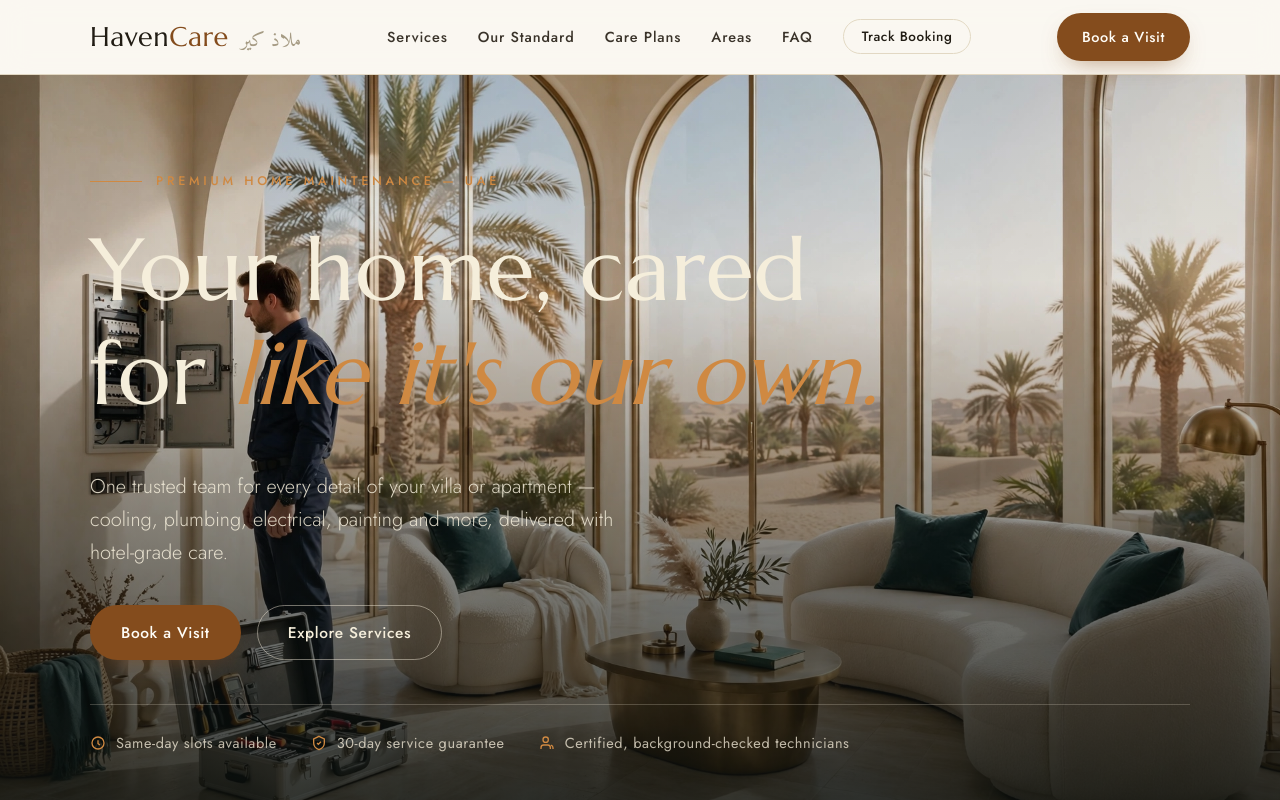
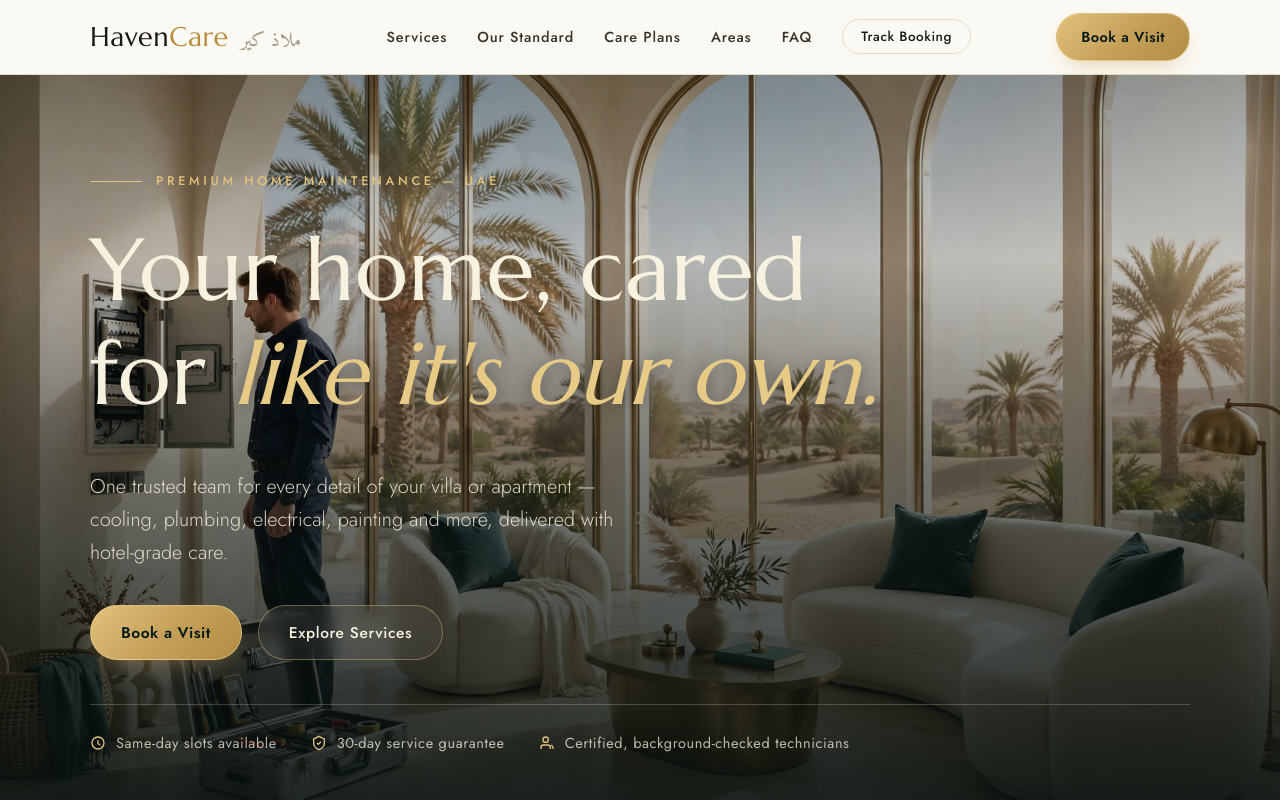
Before and after one commit to mohammadumarglobal1-dotcom/havencare-home-maintenance, a website: page index.html in a window 1280 px wide. Shown: the top 800 px of the page. Drawn offline with Linux system fonts and the light colour scheme.

Commit message:
Elevate luxury color palette: Royal Champagne Gold, Imperial Emerald, and high-contrast obsidian button typography

```diff
--- a/assets/css/admin.css
+++ b/assets/css/admin.css
@@ -1,14 +1,14 @@
 :root {
-  --bg-admin: #0A1413;
-  --bg-card: #12211F;
-  --bg-card-hover: #172A28;
-  --surface-border: #1E3734;
-  --brass: #CF8942;
-  --brass-dark: #844C1D;
-  --text-primary: #F5EEDB;
+  --bg-admin: #081312;
+  --bg-card: #0E201E;
+  --bg-card-hover: #152B28;
+  --surface-border: #1C3835;
+  --brass: #D8B467;
+  --brass-dark: #B88E3E;
+  --text-primary: #F7F2E6;
   --text-muted: #8E9F9D;
-  --status-pending: #E5A93C;
-  --status-confirmed: #4A90E2;
+  --status-pending: #EAB308;
+  --status-confirmed: #38BDF8;
   --status-inprogress: #A855F7;
   --status-completed: #22C55E;
   --status-cancelled: #EF4444;
@@ -96,20 +96,21 @@ body {
 }
 
 .btn-primary {
-  background: var(--brass-dark);
-  border: 1px solid var(--brass);
-  color: #FFFDF7;
+  background: linear-gradient(135deg, #E2C27D 0%, #C5A059 100%);
+  border: 1px solid rgba(255, 235, 175, 0.4);
+  color: #0A1C1A;
   padding: 8px 20px;
   border-radius: 8px;
   font-size: 14px;
   cursor: pointer;
-  font-weight: 500;
+  font-weight: 600;
   transition: all 0.2s ease;
 }
 
 .btn-primary:hover {
-  background: var(--brass);
-  color: #0E2927;
+  background: linear-gradient(135deg, #ECD193 0%, #D4AC60 100%);
+  color: #051211;
+  box-shadow: 0 6px 18px rgba(197, 160, 89, 0.4);
 }
 
 /* Container */
--- a/assets/css/style.css
+++ b/assets/css/style.css
@@ -1,22 +1,22 @@
 :root {
       color-scheme: light dark;
-      --bg: #FAF7F1;
-      --bg-alt: #F0E9DB;
+      --bg: #FBF9F4;
+      --bg-alt: #F3ECE0;
       --surface: #FFFFFF;
-      --deep: #0E2927;
-      --deep-2: #0A1F1E;
-      --ink: #211C14;
-      --ink-soft: #3A332A;
-      --muted: #6F6553;
-      --faint: #A69B84;
-      --line: #E2D8C3;
-      --brass: #844C1D;
-      --brass-strong: #6B3B12;
-      --brass-on-dark: #CF8942;
-      --brass-wash: #F7EFE6;
-      --cream-on-dark: #F5EEDB;
-      --shadow: 0 18px 50px -18px rgba(78, 44, 16, 0.28);
-      --shadow-sm: 0 8px 24px -12px rgba(78, 44, 16, 0.25);
+      --deep: #0C211F;
+      --deep-2: #081615;
+      --ink: #1C1914;
+      --ink-soft: #383228;
+      --muted: #6E6656;
+      --faint: #A39985;
+      --line: #E3DAC9;
+      --brass: #B88E3E;
+      --brass-strong: #9E7528;
+      --brass-on-dark: #E2C27D;
+      --brass-wash: #F6EFE0;
+      --cream-on-dark: #F7F1DF;
+      --shadow: 0 18px 50px -18px rgba(12, 33, 31, 0.22);
+      --shadow-sm: 0 8px 24px -12px rgba(12, 33, 31, 0.18);
       --radius-lg: 18px;
       --radius-md: 12px;
       --font-display: "Marcellus", "Georgia", serif;
@@ -27,23 +27,23 @@
 
     @media (prefers-color-scheme: dark) {
       :root {
-        --bg: #12100C;
-        --bg-alt: #1A1712;
-        --surface: #1D1913;
-        --deep: #0B1D1C;
-        --deep-2: #081615;
-        --ink: #F1EADB;
-        --ink-soft: #D9D0BC;
-        --muted: #B2A78F;
-        --faint: #7A7060;
-        --line: #2D2920;
-        --brass: #B67432;
-        --brass-strong: #9E5F22;
-        --brass-on-dark: #CF8942;
-        --brass-wash: #271C12;
-        --cream-on-dark: #F5EEDB;
-        --shadow: 0 18px 50px -18px rgba(0, 0, 0, 0.6);
-        --shadow-sm: 0 8px 24px -12px rgba(0, 0, 0, 0.55);
+        --bg: #0D1413;
+        --bg-alt: #131E1D;
+        --surface: #182524;
+        --deep: #091716;
+        --deep-2: #061110;
+        --ink: #F7F2E6;
+        --ink-soft: #DFD8C8;
+        --muted: #A8A090;
+        --faint: #736C5E;
+        --line: #223331;
+        --brass: #D8B467;
+        --brass-strong: #C5A059;
+        --brass-on-dark: #E8CF94;
+        --brass-wash: #1C2B29;
+        --cream-on-dark: #F7F1DF;
+        --shadow: 0 18px 50px -18px rgba(0, 0, 0, 0.65);
+        --shadow-sm: 0 8px 24px -12px rgba(0, 0, 0, 0.6);
       }
     }
 
@@ -227,10 +227,32 @@
       transition: transform 0.25s ease, box-shadow 0.25s ease, background 0.25s ease, color 0.25s ease, border-color 0.25s ease;
       white-space: nowrap;
     }
-    .btn-brass { background: var(--brass); color: #FFFDF7; box-shadow: 0 10px 26px -12px rgba(132, 76, 29, 0.65); }
-    .btn-brass:hover { background: var(--brass-strong); transform: translateY(-1px); }
-    .btn-ghost { background: transparent; color: var(--cream-on-dark); border-color: rgba(245, 238, 219, 0.45); }
-    .btn-ghost:hover { border-color: var(--cream-on-dark); background: rgba(245, 238, 219, 0.08); }
+    .btn-brass {
+      background: linear-gradient(135deg, #E2C27D 0%, #C5A059 52%, #B38C44 100%);
+      color: #0A1C1A;
+      font-weight: 600;
+      border: 1px solid rgba(255, 235, 175, 0.4);
+      box-shadow: 0 10px 24px -10px rgba(197, 160, 89, 0.55);
+      letter-spacing: 0.03em;
+    }
+    .btn-brass:hover {
+      background: linear-gradient(135deg, #ECD193 0%, #D1AC64 52%, #BD944A 100%);
+      color: #051211;
+      transform: translateY(-2px);
+      box-shadow: 0 14px 30px -8px rgba(197, 160, 89, 0.65);
+    }
+    .btn-ghost {
+      background: rgba(245, 238, 219, 0.06);
+      color: var(--cream-on-dark);
+      border-color: rgba(226, 194, 125, 0.4);
+      backdrop-filter: blur(8px);
+      -webkit-backdrop-filter: blur(8px);
+    }
+    .btn-ghost:hover {
+      border-color: #E2C27D;
+      background: rgba(226, 194, 125, 0.15);
+      color: #FFFFFF;
+    }
     .btn-outline { background: transparent; color: var(--ink); border-color: var(--line); }
     .btn-outline:hover { border-color: var(--brass); color: var(--brass); }
     .btn-nav { padding: 11px 24px; font-size: 14.5px; }
@@ -273,10 +295,10 @@
       position: absolute;
       inset: 0;
       background: linear-gradient(to top,
-        rgba(10, 16, 14, 0.82) 0%,
-        rgba(10, 16, 14, 0.38) 46%,
-        rgba(10, 16, 14, 0.10) 72%,
-        rgba(10, 16, 14, 0.16) 100%);
+        rgba(8, 18, 16, 0.90) 0%,
+        rgba(8, 18, 16, 0.52) 48%,
+        rgba(8, 18, 16, 0.22) 75%,
+        rgba(8, 18, 16, 0.40) 100%);
     }
     .hero-content {
       position: relative;
@@ -304,7 +326,11 @@
       font-size: clamp(44px, 7.2vw, 88px);
       max-width: 14em;
     }
-    .hero h1 .it { font-style: italic; color: var(--brass-on-dark); }
+    .hero h1 .it {
+      font-style: italic;
+      color: #E6CA85;
+      text-shadow: 0 2px 16px rgba(0, 0, 0, 0.35);
+    }
     .hero-sub {
       max-width: 560px;
       margin: 20px 0 36px;
--- a/public/assets/css/admin.css
+++ b/public/assets/css/admin.css
@@ -1,14 +1,14 @@
 :root {
-  --bg-admin: #0A1413;
-  --bg-card: #12211F;
-  --bg-card-hover: #172A28;
-  --surface-border: #1E3734;
-  --brass: #CF8942;
-  --brass-dark: #844C1D;
-  --text-primary: #F5EEDB;
+  --bg-admin: #081312;
+  --bg-card: #0E201E;
+  --bg-card-hover: #152B28;
+  --surface-border: #1C3835;
+  --brass: #D8B467;
+  --brass-dark: #B88E3E;
+  --text-primary: #F7F2E6;
   --text-muted: #8E9F9D;
-  --status-pending: #E5A93C;
-  --status-confirmed: #4A90E2;
+  --status-pending: #EAB308;
+  --status-confirmed: #38BDF8;
   --status-inprogress: #A855F7;
   --status-completed: #22C55E;
   --status-cancelled: #EF4444;
@@ -96,20 +96,21 @@ body {
 }
 
 .btn-primary {
-  background: var(--brass-dark);
-  border: 1px solid var(--brass);
-  color: #FFFDF7;
+  background: linear-gradient(135deg, #E2C27D 0%, #C5A059 100%);
+  border: 1px solid rgba(255, 235, 175, 0.4);
+  color: #0A1C1A;
   padding: 8px 20px;
   border-radius: 8px;
   font-size: 14px;
   cursor: pointer;
-  font-weight: 500;
+  font-weight: 600;
   transition: all 0.2s ease;
 }
 
 .btn-primary:hover {
-  background: var(--brass);
-  color: #0E2927;
+  background: linear-gradient(135deg, #ECD193 0%, #D4AC60 100%);
+  color: #051211;
+  box-shadow: 0 6px 18px rgba(197, 160, 89, 0.4);
 }
 
 /* Container */
--- a/public/assets/css/style.css
+++ b/public/assets/css/style.css
@@ -1,22 +1,22 @@
 :root {
       color-scheme: light dark;
-      --bg: #FAF7F1;
-      --bg-alt: #F0E9DB;
+      --bg: #FBF9F4;
+      --bg-alt: #F3ECE0;
       --surface: #FFFFFF;
-      --deep: #0E2927;
-      --deep-2: #0A1F1E;
-      --ink: #211C14;
-      --ink-soft: #3A332A;
-      --muted: #6F6553;
-      --faint: #A69B84;
-      --line: #E2D8C3;
-      --brass: #844C1D;
-      --brass-strong: #6B3B12;
-      --brass-on-dark: #CF8942;
-      --brass-wash: #F7EFE6;
-      --cream-on-dark: #F5EEDB;
-      --shadow: 0 18px 50px -18px rgba(78, 44, 16, 0.28);
-      --shadow-sm: 0 8px 24px -12px rgba(78, 44, 16, 0.25);
+      --deep: #0C211F;
+      --deep-2: #081615;
+      --ink: #1C1914;
+      --ink-soft: #383228;
+      --muted: #6E6656;
+      --faint: #A39985;
+      --line: #E3DAC9;
+      --brass: #B88E3E;
+      --brass-strong: #9E7528;
+      --brass-on-dark: #E2C27D;
+      --brass-wash: #F6EFE0;
+      --cream-on-dark: #F7F1DF;
+      --shadow: 0 18px 50px -18px rgba(12, 33, 31, 0.22);
+      --shadow-sm: 0 8px 24px -12px rgba(12, 33, 31, 0.18);
       --radius-lg: 18px;
       --radius-md: 12px;
       --font-display: "Marcellus", "Georgia", serif;
@@ -27,23 +27,23 @@
 
     @media (prefers-color-scheme: dark) {
       :root {
-        --bg: #12100C;
-        --bg-alt: #1A1712;
-        --surface: #1D1913;
-        --deep: #0B1D1C;
-        --deep-2: #081615;
-        --ink: #F1EADB;
-        --ink-soft: #D9D0BC;
-        --muted: #B2A78F;
-        --faint: #7A7060;
-        --line: #2D2920;
-        --brass: #B67432;
-        --brass-strong: #9E5F22;
-        --brass-on-dark: #CF8942;
-        --brass-wash: #271C12;
-        --cream-on-dark: #F5EEDB;
-        --shadow: 0 18px 50px -18px rgba(0, 0, 0, 0.6);
-        --shadow-sm: 0 8px 24px -12px rgba(0, 0, 0, 0.55);
+        --bg: #0D1413;
+        --bg-alt: #131E1D;
+        --surface: #182524;
+        --deep: #091716;
+        --deep-2: #061110;
+        --ink: #F7F2E6;
+        --ink-soft: #DFD8C8;
+        --muted: #A8A090;
+        --faint: #736C5E;
+        --line: #223331;
+        --brass: #D8B467;
+        --brass-strong: #C5A059;
+        --brass-on-dark: #E8CF94;
+        --brass-wash: #1C2B29;
+        --cream-on-dark: #F7F1DF;
+        --shadow: 0 18px 50px -18px rgba(0, 0, 0, 0.65);
+        --shadow-sm: 0 8px 24px -12px rgba(0, 0, 0, 0.6);
       }
     }
 
@@ -227,10 +227,32 @@
       transition: transform 0.25s ease, box-shadow 0.25s ease, background 0.25s ease, color 0.25s ease, border-color 0.25s ease;
       white-space: nowrap;
     }
-    .btn-brass { background: var(--brass); color: #FFFDF7; box-shadow: 0 10px 26px -12px rgba(132, 76, 29, 0.65); }
-    .btn-brass:hover { background: var(--brass-strong); transform: translateY(-1px); }
-    .btn-ghost { background: transparent; color: var(--cream-on-dark); border-color: rgba(245, 238, 219, 0.45); }
-    .btn-ghost:hover { border-color: var(--cream-on-dark); background: rgba(245, 238, 219, 0.08); }
+    .btn-brass {
+      background: linear-gradient(135deg, #E2C27D 0%, #C5A059 52%, #B38C44 100%);
+      color: #0A1C1A;
+      font-weight: 600;
+      border: 1px solid rgba(255, 235, 175, 0.4);
+      box-shadow: 0 10px 24px -10px rgba(197, 160, 89, 0.55);
+      letter-spacing: 0.03em;
+    }
+    .btn-brass:hover {
+      background: linear-gradient(135deg, #ECD193 0%, #D1AC64 52%, #BD944A 100%);
+      color: #051211;
+      transform: translateY(-2px);
+      box-shadow: 0 14px 30px -8px rgba(197, 160, 89, 0.65);
+    }
+    .btn-ghost {
+      background: rgba(245, 238, 219, 0.06);
+      color: var(--cream-on-dark);
+      border-color: rgba(226, 194, 125, 0.4);
+      backdrop-filter: blur(8px);
+      -webkit-backdrop-filter: blur(8px);
+    }
+    .btn-ghost:hover {
+      border-color: #E2C27D;
+      background: rgba(226, 194, 125, 0.15);
+      color: #FFFFFF;
+    }
     .btn-outline { background: transparent; color: var(--ink); border-color: var(--line); }
     .btn-outline:hover { border-color: var(--brass); color: var(--brass); }
     .btn-nav { padding: 11px 24px; font-size: 14.5px; }
@@ -273,10 +295,10 @@
       position: absolute;
       inset: 0;
       background: linear-gradient(to top,
-        rgba(10, 16, 14, 0.82) 0%,
-        rgba(10, 16, 14, 0.38) 46%,
-        rgba(10, 16, 14, 0.10) 72%,
-        rgba(10, 16, 14, 0.16) 100%);
+        rgba(8, 18, 16, 0.90) 0%,
+        rgba(8, 18, 16, 0.52) 48%,
+        rgba(8, 18, 16, 0.22) 75%,
+        rgba(8, 18, 16, 0.40) 100%);
     }
     .hero-content {
       position: relative;
@@ -304,7 +326,11 @@
       font-size: clamp(44px, 7.2vw, 88px);
       max-width: 14em;
     }
-    .hero h1 .it { font-style: italic; color: var(--brass-on-dark); }
+    .hero h1 .it {
+      font-style: italic;
+      color: #E6CA85;
+      text-shadow: 0 2px 16px rgba(0, 0, 0, 0.35);
+    }
     .hero-sub {
       max-width: 560px;
       margin: 20px 0 36px;
```
